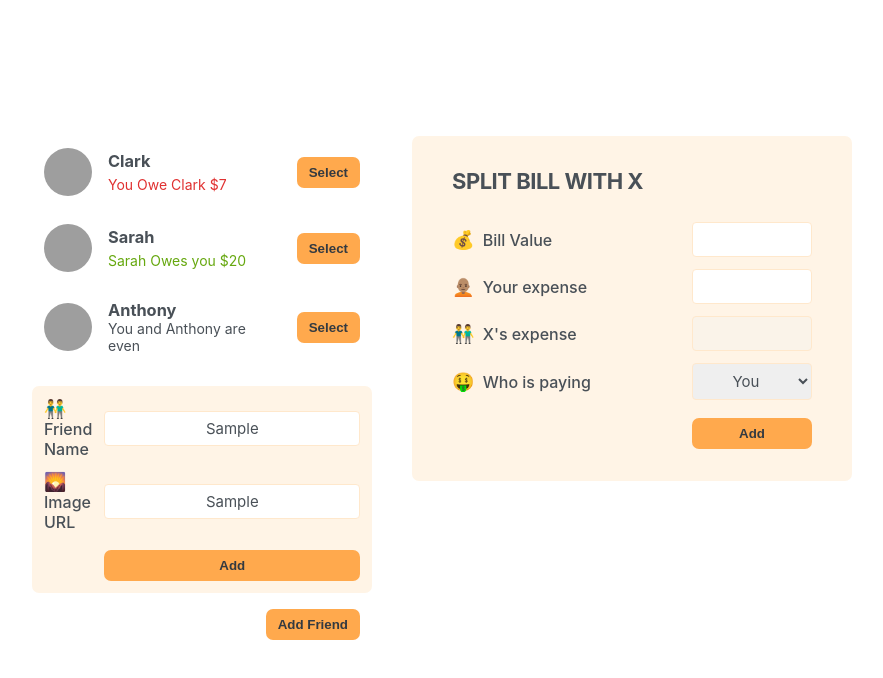
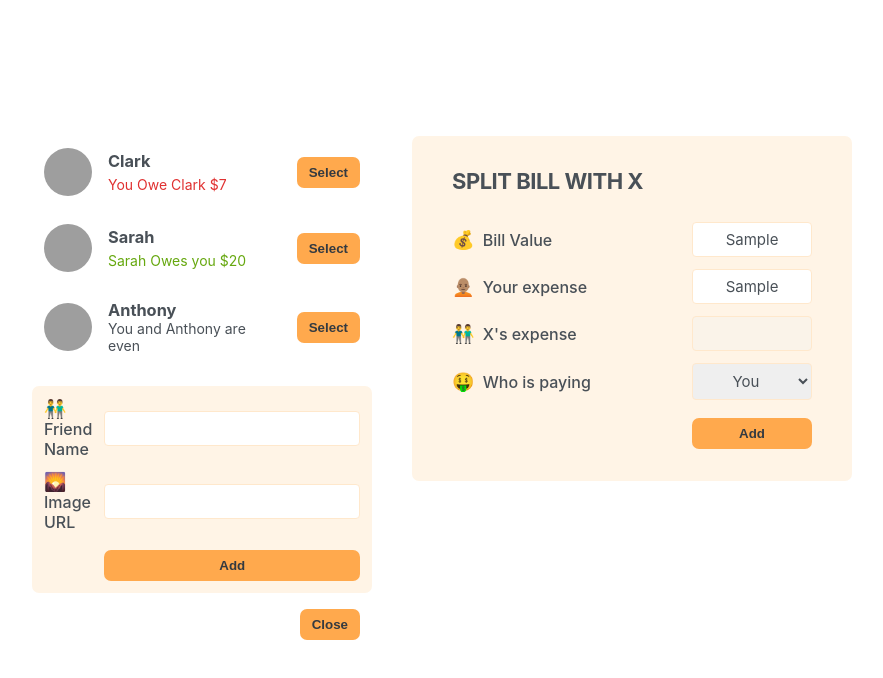
Before and after one commit to bvenceslas/challenge-eat-n-split, a React (Create React App) app: page / in a window 1280 px wide. Both pictures are taken after typing "Sample", "Sample" into the empty fields and a click on the button "Add Friend". Shown: the top 678 px of the page, without its empty margins (198-1081 px from the left). Built offline with nearby package versions, Linux system fonts and the light colour scheme; grey boxes are pictures that could not be loaded.

Commit message:
add a new friend

```diff
--- a/src/App.js
+++ b/src/App.js
@@ -1,3 +1,5 @@
+import { useState } from "react";
+
 const initialFriends = [
   {
     id: 118836,
@@ -19,21 +21,37 @@ const initialFriends = [
   },
 ];
 
+function Button({ children, onClick }) {
+  return (
+    <button className="button" onClick={onClick}>
+      {children}
+    </button>
+  );
+}
+
 export default function App() {
+  const [showAddFriend, setShowAddFriend] = useState(false);
+  const [friends, setFriends] = useState(initialFriends);
+
+  function handleShowAddFriend() {
+    setShowAddFriend((show) => !show);
+  }
   return (
     <div className="app">
       <div className="sidebar">
-        <FriendList />
-        <FormAddFriend />
-        <Button>Add Friend</Button>
+        <FriendList friends={friends} />
+        {showAddFriend && <FormAddFriend onAddFriends={setFriends} />}
+        <Button onClick={handleShowAddFriend}>
+          {showAddFriend ? "Close" : "Add Friend"}
+        </Button>
       </div>
       <FormSplitBill />
     </div>
   );
 }
 
-function FriendList() {
-  const friendList = initialFriends;
+function FriendList({ friends }) {
+  const friendList = friends;
   return (
     <ul className="">
       {friendList.map((friend) => (
@@ -66,20 +84,48 @@ function Friend({ friend }) {
   );
 }
 
-function Button({ children }) {
-  return <button className="button">{children}</button>;
-}
+function FormAddFriend({ friends, onAddFriends }) {
+  const [name, setName] = useState("");
+  const [imageURL, setImageURL] = useState("");
 
-function FormAddFriend() {
+  function handleClearForm() {
+    setName("");
+    setImageURL("");
+  }
+
+  function handleAddFriends(e) {
+    e.preventDefault();
+
+    const newFriend = {
+      id: Date.now().toLocaleString(),
+      name,
+      imageURL,
+      balance: 0,
+    };
+
+    // add a friend
+    onAddFriends((friends) => [...friends, newFriend]);
+    // clear add friend form
+    handleClearForm();
+  }
+
   return (
     <form className="form-add-friend">
       <label>👬 Friend Name</label>
-      <input type="text" />
+      <input
+        type="text"
+        value={name}
+        onChange={(e) => setName(e.target.value)}
+      />
 
       <label>🌄 Image URL</label>
-      <input type="text" />
+      <input
+        type="text"
+        value={imageURL}
+        onChange={(e) => setImageURL(e.target.value)}
+      />
 
-      <Button>Add</Button>
+      <Button onClick={handleAddFriends}>Add</Button>
     </form>
   );
 }
```
